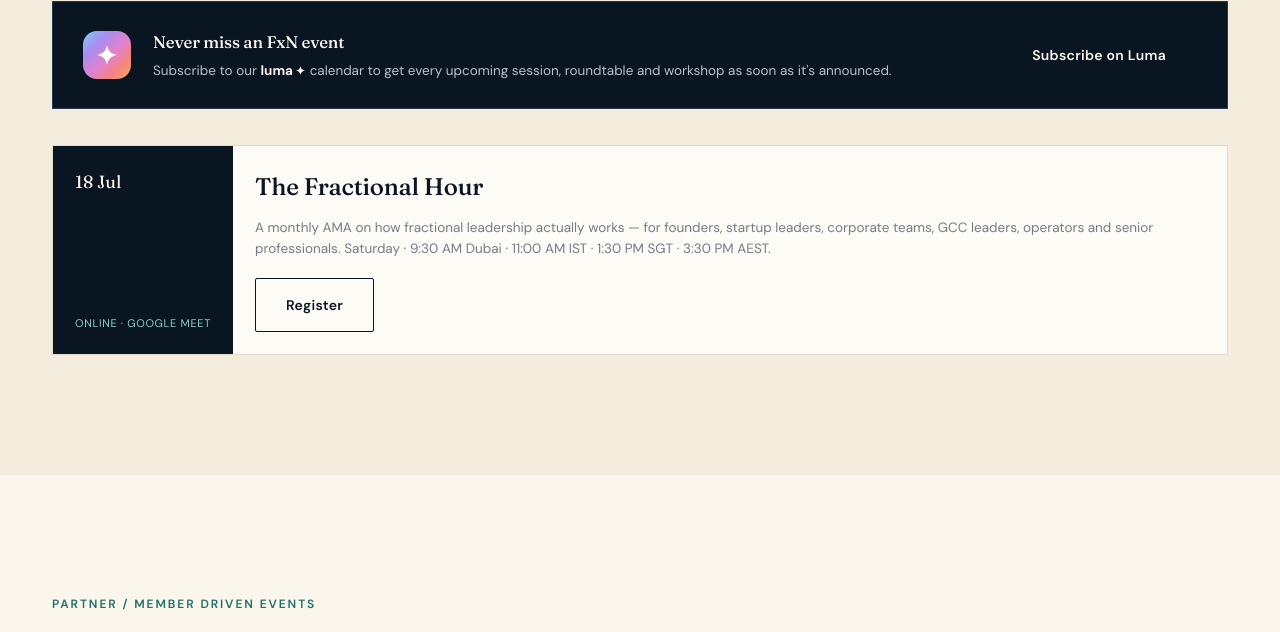
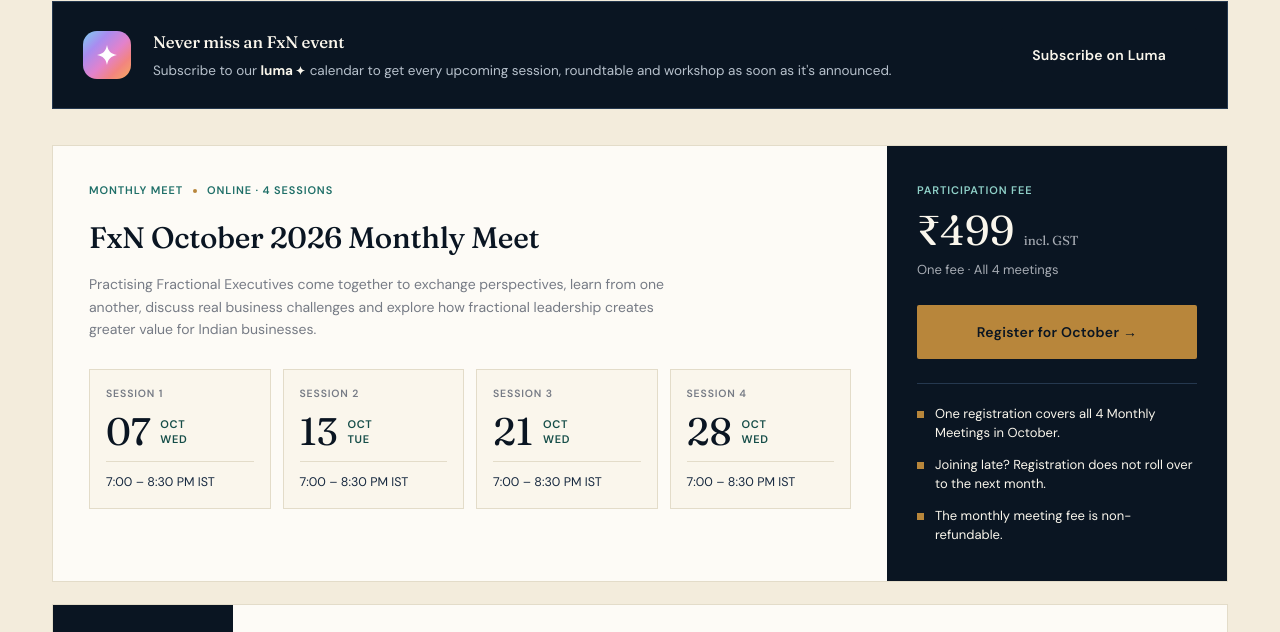
Before and after one commit to harinathpv/fxn-july26, a Next.js app: page /events-social in a window 1280 px wide. Shown: the part 1633-2265 px from the top of the page. Built offline with nearby package versions, Linux system fonts and the light colour scheme.

Commit message:
Add FxN October 2026 Monthly Meet card to events page

```diff
--- a/app/events-social/page.tsx
+++ b/app/events-social/page.tsx
@@ -2,6 +2,7 @@ import type { Metadata } from "next";
 import { episodes } from "@/lib/data/episodes";
 import { events, partnerEvents } from "@/lib/data/events";
 import { partnerUpdates } from "@/lib/data/partnerUpdates";
+import MonthlyMeet from "@/components/MonthlyMeet";
 
 export const metadata: Metadata = {
   title: "Events & Social — FxN | The Fractional Executive Network India",
@@ -112,6 +113,8 @@ export default function EventsSocialPage() {
             </a>
           </div>
 
+          <MonthlyMeet />
+
           <div className="event-grid">
             {sortedEvents.map((ev) => (
               <div className="event-card" key={ev.name + ev.date}>
--- a/app/globals.css
+++ b/app/globals.css
@@ -448,6 +448,38 @@ footer{background:var(--navy-deep);color:#8B97A5;border-top:1px solid var(--line
 .event-card:first-child .event-date-strip{flex-direction:column;align-items:flex-start;width:auto;min-width:140px;padding:22px;}
 .event-card:first-child .event-body{padding-right:36px;}
 
+.mm-card{display:grid;grid-template-columns:1fr 340px;border:1px solid var(--line);background:var(--paper);margin-bottom:22px;}
+.mm-main{padding:36px;}
+.mm-eyebrow{display:flex;align-items:center;gap:10px;font-size:11px;letter-spacing:0.08em;text-transform:uppercase;font-weight:600;color:var(--teal);margin-bottom:14px;}
+.mm-dot{width:4px;height:4px;border-radius:50%;background:var(--amber);}
+.mm-main h3{font-size:clamp(1.4rem,2.4vw,1.85rem);margin-bottom:12px;color:var(--navy-deep);}
+.mm-desc{font-size:14px;line-height:1.6;max-width:62ch;margin-bottom:28px;}
+.mm-sessions{list-style:none;padding:0;margin:0;display:grid;grid-template-columns:repeat(4,1fr);gap:12px;}
+.mm-session{border:1px solid var(--line);background:var(--ivory);padding:16px;display:flex;flex-direction:column;gap:10px;}
+.mm-session-label{font-size:10.5px;letter-spacing:0.08em;text-transform:uppercase;color:var(--grey);font-weight:600;}
+.mm-session-date{display:flex;align-items:center;gap:10px;}
+.mm-day{font-family:'Fraunces',serif;font-size:2.4rem;line-height:1;color:var(--navy-deep);}
+.mm-month{font-size:11px;letter-spacing:0.06em;text-transform:uppercase;line-height:1.35;color:var(--teal-deep);font-weight:600;}
+.mm-time{font-size:12.5px;color:var(--navy-soft);border-top:1px solid var(--line);padding-top:10px;}
+.mm-side{background:var(--navy-deep);color:var(--ivory);padding:36px 30px;display:flex;flex-direction:column;}
+.mm-price-label{font-size:11px;letter-spacing:0.08em;text-transform:uppercase;color:#8FD0C8;font-weight:600;margin-bottom:8px;}
+.mm-price{font-family:'Fraunces',serif;font-size:2.6rem;line-height:1.1;color:var(--ivory);}
+.mm-price span{font-family:inherit;font-size:13px;color:var(--grey-light);}
+.mm-price-note{font-size:13px;color:var(--grey-light);margin:6px 0 24px;}
+.mm-btn{background:var(--amber);color:var(--navy-deep);text-align:center;justify-content:center;}
+.mm-btn:hover{background:var(--ivory);}
+.mm-terms{list-style:none;padding:20px 0 0;margin:24px 0 0;border-top:1px solid var(--line-dark);display:flex;flex-direction:column;gap:12px;}
+.mm-terms li{font-size:13px;line-height:1.5;color:var(--ivory);padding-left:18px;position:relative;}
+.mm-terms li::before{content:"";position:absolute;left:0;top:7px;width:7px;height:7px;background:var(--amber);}
+@media (max-width:1080px){
+  .mm-card{grid-template-columns:1fr;}
+  .mm-sessions{grid-template-columns:repeat(2,1fr);}
+}
+@media (max-width:480px){
+  .mm-main{padding:24px;}
+  .mm-side{padding:28px 24px;}
+}
+
 .partner-event-card{border:1px solid var(--line);background:var(--paper);padding:32px;margin-bottom:24px;}
 .partner-event-host{font-size:12px;letter-spacing:0.06em;text-transform:uppercase;color:var(--grey);font-weight:600;margin-bottom:16px;}
 .partner-event-layout{display:grid;grid-template-columns:340px 1fr;gap:32px;align-items:start;}
--- /dev/null
+++ b/components/MonthlyMeet.tsx
@@ -0,0 +1,68 @@
+const REGISTER_URL = "https://fxn.zohobookings.in/October2026";
+
+const sessions = [
+  { day: "07", weekday: "Wed", label: "Session 1" },
+  { day: "13", weekday: "Tue", label: "Session 2" },
+  { day: "21", weekday: "Wed", label: "Session 3" },
+  { day: "28", weekday: "Wed", label: "Session 4" },
+];
+
+const terms = [
+  "One registration covers all 4 Monthly Meetings in October.",
+  "Joining late? Registration does not roll over to the next month.",
+  "The monthly meeting fee is non-refundable.",
+];
+
+export default function MonthlyMeet() {
+  return (
+    <article className="mm-card" aria-labelledby="mm-title">
+      <div className="mm-main">
+        <div className="mm-eyebrow">
+          <span>Monthly Meet</span>
+          <span className="mm-dot" aria-hidden="true" />
+          <span>Online · 4 Sessions</span>
+        </div>
+        <h3 id="mm-title">FxN October 2026 Monthly Meet</h3>
+        <p className="mm-desc">
+          Practising Fractional Executives come together to exchange perspectives, learn from one another, discuss real
+          business challenges and explore how fractional leadership creates greater value for Indian businesses.
+        </p>
+
+        <ol className="mm-sessions" aria-label="October 2026 session dates">
+          {sessions.map((s) => (
+            <li className="mm-session" key={s.day}>
+              <span className="mm-session-label">{s.label}</span>
+              <span className="mm-session-date">
+                <span className="mm-day">{s.day}</span>
+                <span className="mm-month">
+                  Oct
+                  <br />
+                  {s.weekday}
+                </span>
+              </span>
+              <span className="mm-time">7:00 – 8:30 PM IST</span>
+            </li>
+          ))}
+        </ol>
+      </div>
+
+      <aside className="mm-side" aria-label="Registration">
+        <div className="mm-price-label">Participation fee</div>
+        <div className="mm-price">
+          ₹499 <span>incl. GST</span>
+        </div>
+        <div className="mm-price-note">One fee · All 4 meetings</div>
+
+        <a href={REGISTER_URL} target="_blank" rel="noopener noreferrer" className="btn mm-btn">
+          Register for October →
+        </a>
+
+        <ul className="mm-terms">
+          {terms.map((t) => (
+            <li key={t}>{t}</li>
+          ))}
+        </ul>
+      </aside>
+    </article>
+  );
+}
```
